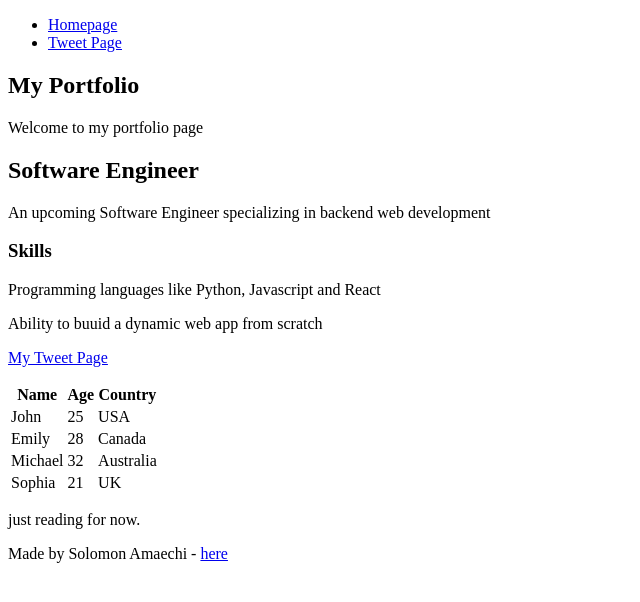
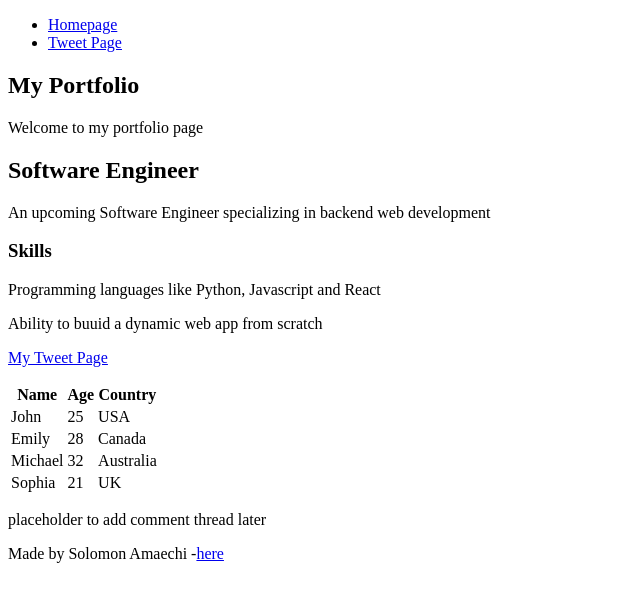
Before and after one commit to solomorne/My_First_Portfolio, a plain HTML site: page html_basic/index.html in a window 1280 px wide. Shown: the whole page, without its empty margins (0-640 px from the left). Drawn offline with Linux system fonts and the light colour scheme.

Commit message:
add header, main and footer

```diff
--- a/html_basic/index.html
+++ b/html_basic/index.html
@@ -59,14 +59,11 @@
         </table>
       </article>
 
-      <aside><p>just reading for now.</p></aside>
+      <aside><p>placeholder to add comment thread later</p></aside>
     </main>
 
     <footer>
-      <p>
-        Made by Solomon Amaechi -
-        <a href="https://github.com/solomorne" target="_blank">here</a>
-      </p>
+      <p>Made by Solomon Amaechi -<a href="https://github.com/solomorne" target="_blank">here</a></p>
     </footer>
   </body>
 </html>
```
Also changed, not shown: html_basic/tweets.html (+2 -5 lines).
